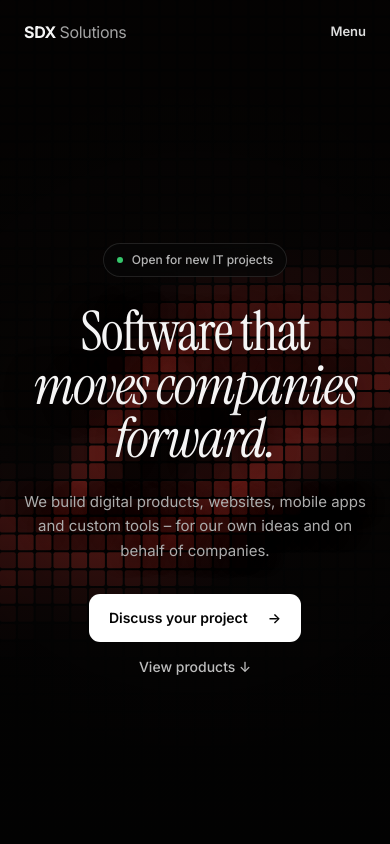
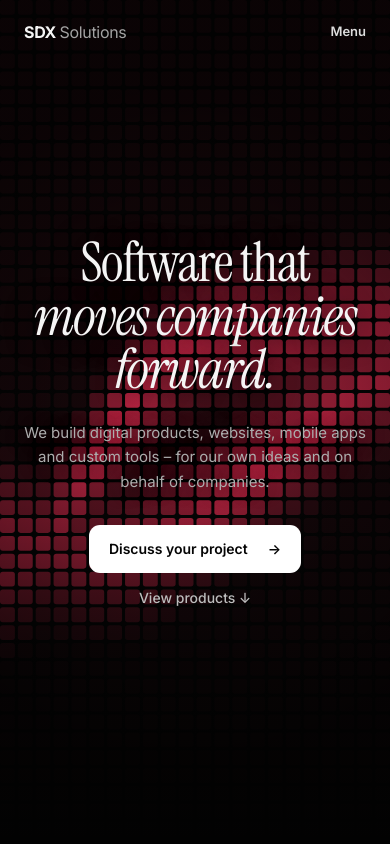
Before and after one commit to HazeCCS/sdx-home, a Next.js app: page /en in a window 390 px wide. Shown: the top 844 px of the page. Built offline with nearby package versions, Linux system fonts and the light colour scheme.

Commit message:
feat: tune hero canvas and remove availability badge

```diff
--- a/src/app/globals.css
+++ b/src/app/globals.css
@@ -258,7 +258,6 @@
     .hero-inner {
         position: relative;
         z-index: 1;
-        padding-top: 100px;
         text-align: center;
     }
 
@@ -1481,10 +1480,6 @@
         font-size: clamp(48px, 14vw, 68px);
     }
 
-    .hero-inner {
-        padding-top: 76px;
-    }
-
     #hero h1 {
         font-size: clamp(48px, 14vw, 68px);
         line-height: 0.98;
--- a/src/components/home/Hero.tsx
+++ b/src/components/home/Hero.tsx
@@ -12,10 +12,6 @@ export function Hero({ locale, dict }: { locale: Locale; dict: Dictionary }) {
       <HeroCanvas />
       <div className="hero-shade" aria-hidden="true" />
       <div className="hero-inner">
-        <div className="availability">
-          <span />
-          {t.availability}
-        </div>
         <h1 id="hero-title">
           {t.titleLine1}
           <br />
--- a/src/components/home/HeroCanvas.tsx
+++ b/src/components/home/HeroCanvas.tsx
@@ -29,7 +29,7 @@ export function HeroCanvas() {
 
     function roundedSquare(x: number, y: number, size: number) {
       if (!context) return;
-      const radius = Math.min(2, size * 0.12);
+      const radius = size * 0.1875;
       context.beginPath();
       context.roundRect(x, y, size, size, radius);
       context.fill();
@@ -39,7 +39,7 @@ export function HeroCanvas() {
       if (!canvas || !context) return;
       const width = canvas.clientWidth;
       const height = canvas.clientHeight;
-      const gap = 2;
+      const gap = 3;
       const cell = (width - gap * (columns - 1)) / columns;
       rows = Math.ceil(height / (cell + gap));
 
@@ -57,9 +57,9 @@ export function HeroCanvas() {
           const waveTwo = 0.54 - 0.12 * Math.sin(nx * 3.4 - t * 0.52 + 1.1);
           const distance = Math.min(Math.abs(ny - waveOne), Math.abs(ny - waveTwo));
           const strength = Math.max(0, 1 - distance / 0.105);
-          const opacity = 0.025 + Math.pow(strength, 1.8) * 0.55;
+          const opacity = 0.10 + Math.pow(strength, 1.0) * 0.95;
 
-          context.fillStyle = "rgba(255, 69, 58, " + opacity.toFixed(3) + ")";
+          context.fillStyle = "rgba(255, 50, 90, " + opacity.toFixed(3) + ")";
           roundedSquare(column * (cell + gap), row * (cell + gap), cell);
         }
       }
```
Also changed, not shown: .claude/launch.json (added).
